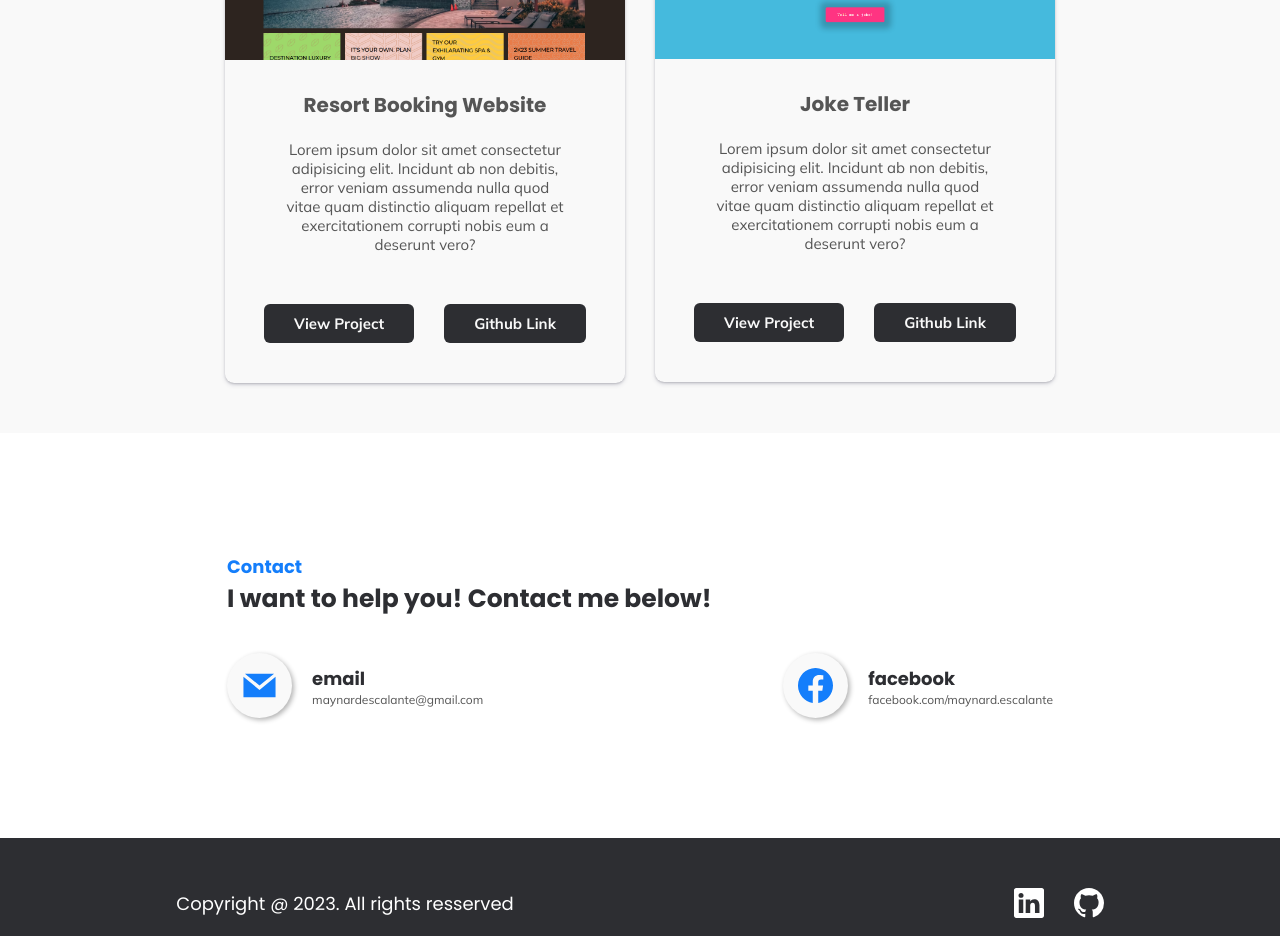
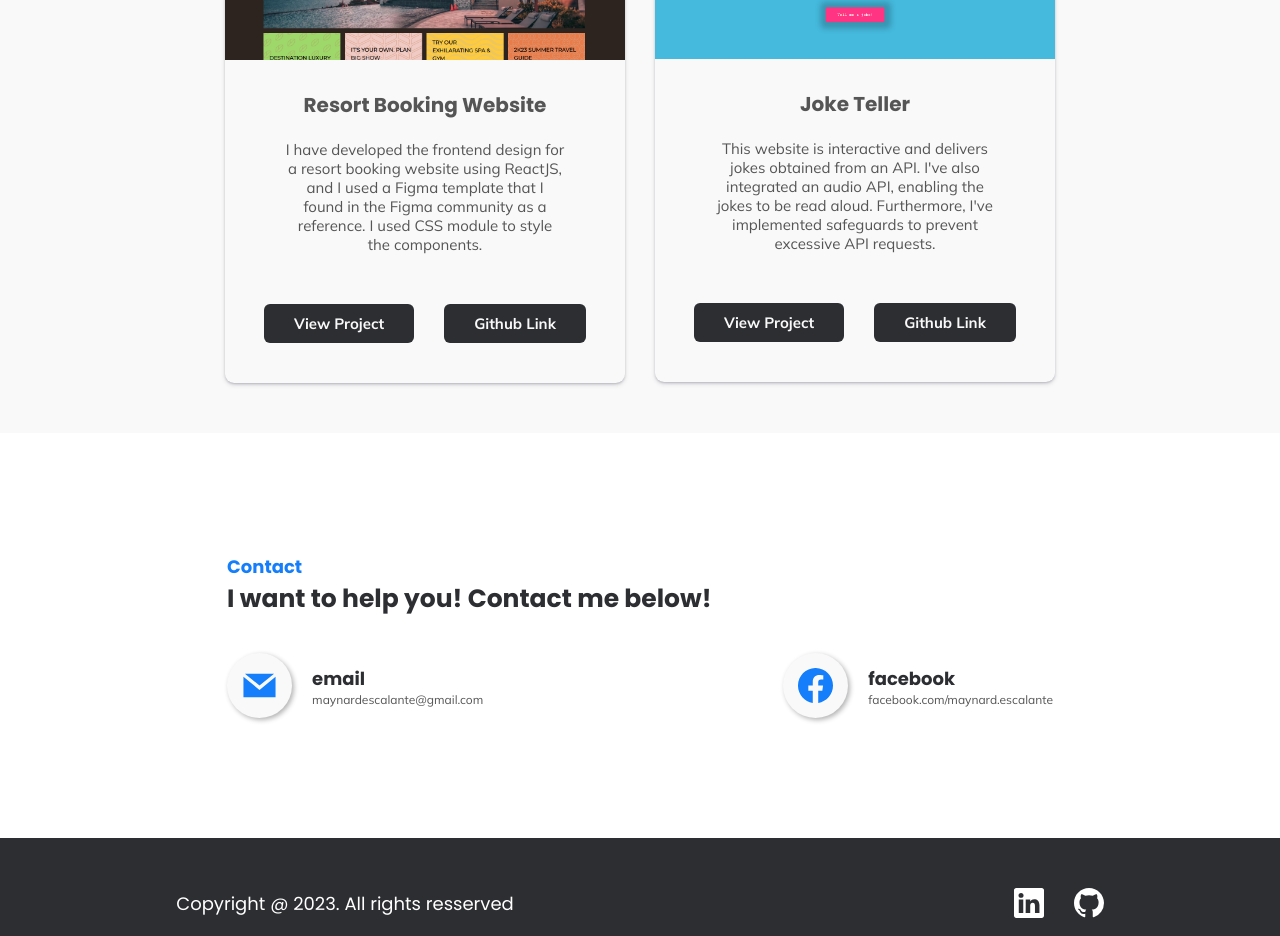
Before and after one commit to dranyam2022/maynard_escalante_portfolio, a React (Vite) app: page / in a window 1280 px wide. Shown: the part 1580-2516 px from the top of the page. Built offline with nearby package versions, Linux system fonts and the light colour scheme.

Commit message:
corrected projects styling and card-text

```diff
--- a/src/assets/seeds/projects.tsx
+++ b/src/assets/seeds/projects.tsx
@@ -5,14 +5,14 @@ const projects = [
   {
     img: resort,
     title: "Resort Booking Website",
-    text: "lorem",
+    text: "I have developed the frontend design for a resort booking website using ReactJS, and I used a Figma template that I found in the Figma community as a reference. I used CSS module to style the components.",
     url: "https://resort-booking-swart.vercel.app/",
     github: "https://github.com/dranyam2022/resort-booking",
   },
   {
     img: joketeller,
     title: "Joke Teller",
-    text: "lorem",
+    text: "This website is interactive and delivers jokes obtained from an API. I've also integrated an audio API, enabling the jokes to be read aloud. Furthermore, I've implemented safeguards to prevent excessive API requests.",
     url: "https://joke-teller-gray.vercel.app/",
     github: "https://github.com/dranyam2022/joke-teller",
   },
--- a/src/components/projects/Projects.module.css
+++ b/src/components/projects/Projects.module.css
@@ -52,6 +52,8 @@
 .card-text p {
   font-weight: 400;
   margin-top: 2rem;
+  overflow: hidden;
+  max-height: 12rem;
 }
 
 .card-thumbnail {
--- a/src/components/projects/Projects.tsx
+++ b/src/components/projects/Projects.tsx
@@ -16,12 +16,7 @@ const Projects = () => {
             <div className={styles["card-body"]}>
               <div className={styles["card-text"]}>
                 <h3>{project.title}</h3>
-                <p>
-                  Lorem ipsum dolor sit amet consectetur adipisicing elit.
-                  Incidunt ab non debitis, error veniam assumenda nulla quod
-                  vitae quam distinctio aliquam repellat et exercitationem
-                  corrupti nobis eum a deserunt vero?
-                </p>
+                <p>{project.text}</p>
               </div>
               <div className={styles["button-container"]}>
                 <div className={styles.button}>
```
